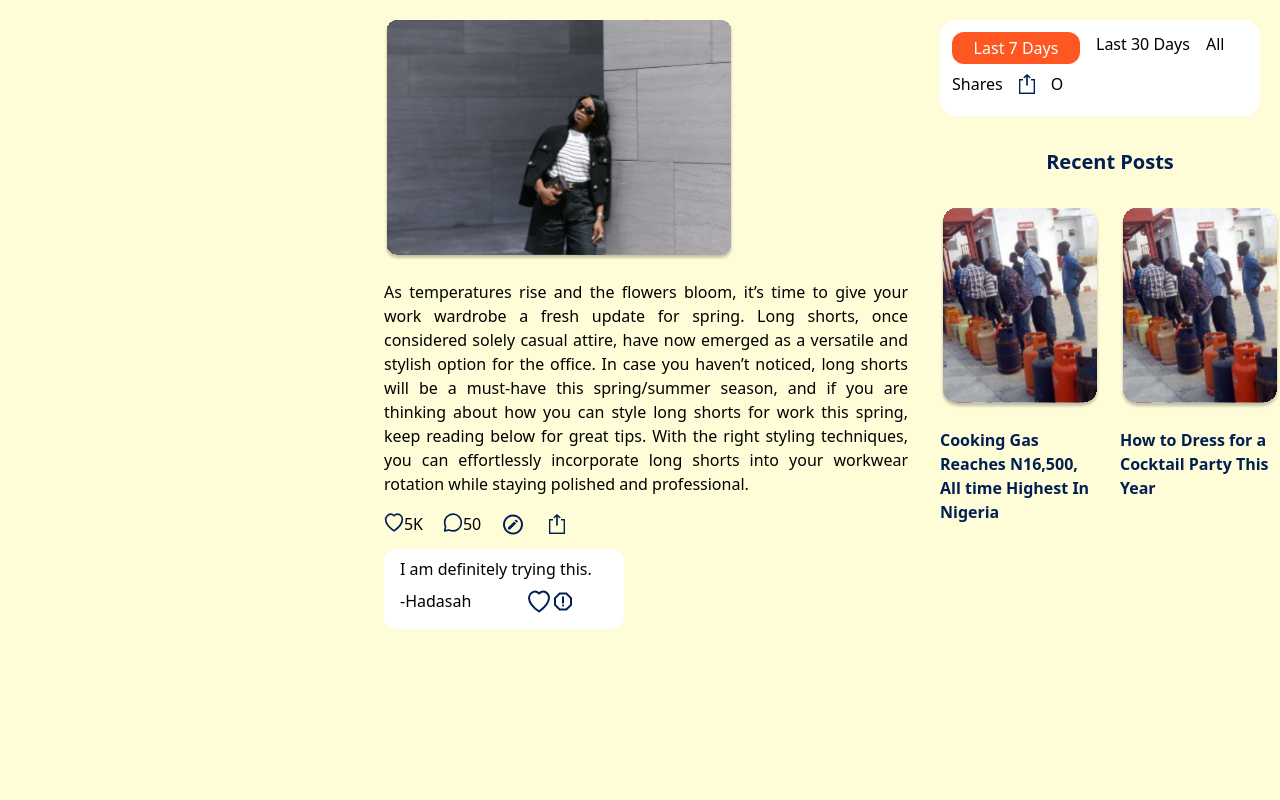
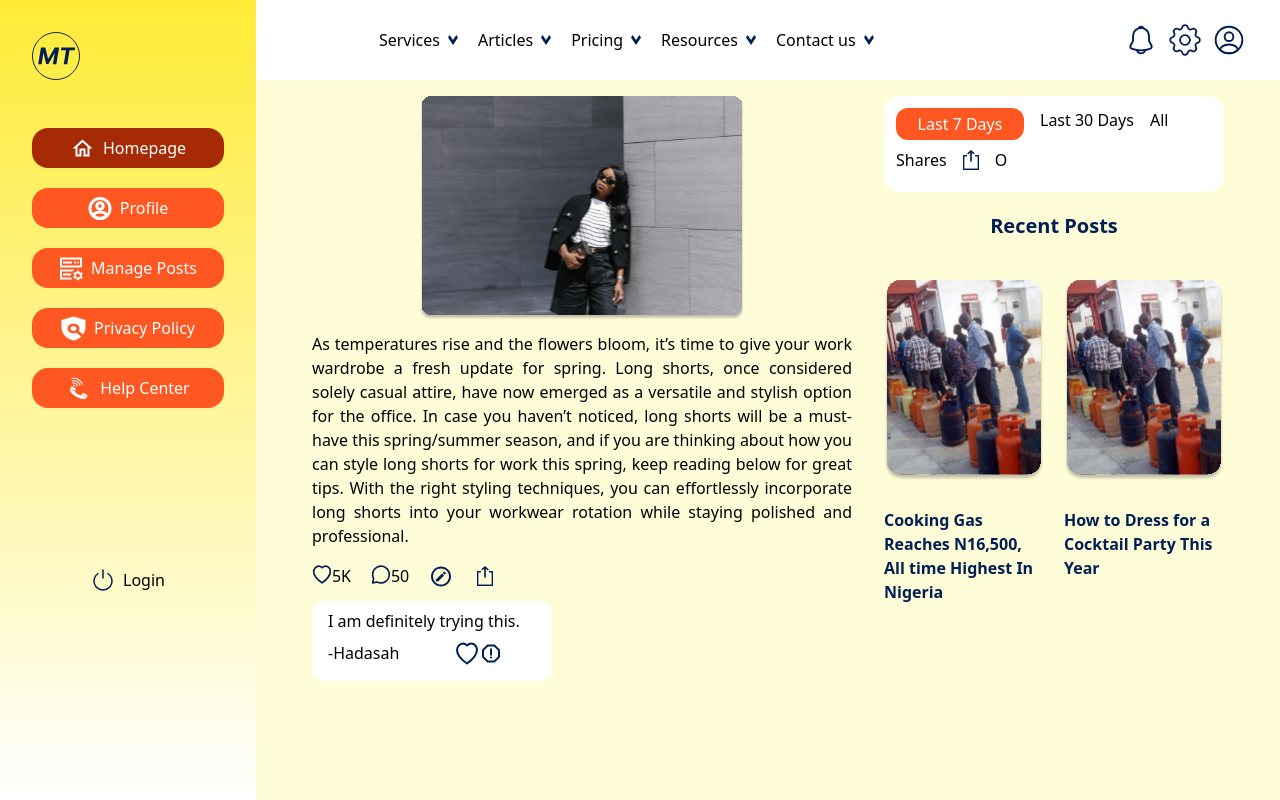
Before and after one commit to m4ace-project/blog-frontend, a React (Vite) app: page /readpost in a window 1280 px wide. Built offline with nearby package versions, Linux system fonts and the light colour scheme.

Commit message:
update the other post pages

```diff
--- a/src/pages/AboutYou.jsx
+++ b/src/pages/AboutYou.jsx
@@ -1,15 +1,24 @@
 import React from 'react'
+import Widget from '../components/common/Widget';
+import PostHeader from '../components/pages/post/PostHeader';
 
 function AboutYou() {
   return (
-    <div className='bg-[#FFFCD8] h-[100vh]'>
-      <div className='flex w-[70%] float-end gap-[3rem] mt-5'>
-        <div className='w-[25rem]'>
+    <div className='bg-[#FFFCD8] h-[100vh] md:flex'>
+      <div className='md:w-[20%]'>
+          <Widget />
+      </div>
+      <div className='md:w-[80%]'>
+      <PostHeader />
+        <div className='lg:flex gap-[3rem] ml-8 mt-5'>
+          <div className='lg:w-[50%] px-14 lg:px-0'>
             <h5 className='text-[#001F54] font-bold text-xl text-center'>About</h5>
-          <div className='bg-white text-[#001F54] w-full h-[16rem] p-5 mt-8'>
+            <div className='bg-white text-[#001F54] w-full h-[48%] p-5 mt-5'>
               <h5 className='font-bold text-center text-lg'>Tell the world about yourself</h5>
               <p className='my-7'>Here’s where you can share more about yourself: your history, work experience, accomplishments, interests, dreams, and more. You can even add images and use rich text to personalize your bio.</p>
-            <button className='bg-[#FF5722] text-white w-[9rem] h-[2rem] rounded-xl mx-[30%] flex justify-center items-center gap-2'>Get Started <img src="./src/assets/Arrow 8.svg" alt="" /></button>
+              <div className='flex justify-center'>
+                <button className='bg-[#FF5722] text-white w-[9rem] h-[2rem] rounded-xl'>Get Started</button>
+              </div>
             </div>
             <div className='bg-white w-full h-[8rem] rounded-2xl p-5 mt-8 space-y-4'>
               <h5 className='flex justify-center items-center pt-8 font-bold'>Texts</h5>
@@ -18,27 +27,28 @@ function AboutYou() {
                 <p>Insert Photo</p>
               </div>
             </div>
-          <h5 className='text-xl font-bold  mt-[5rem]'>20 Following</h5>
+            <h5 className='text-xl font-bold  mt-[3rem]'>20 Following</h5>
           </div>
-        <div className='bg-white p-5'>
-          <div className='flex gap-5 mb-10'>
+          <div className='bg-white lg:w-[40%] mx-14 lg:mx-0 px-5 mt-10 pb-14 lg:pb-0 lg:mt-0 pt-5'>
+            <div className='md:flex md:justify-between md:gap-5 mb-8'>
               <h5 className='text-[#001F54] font-bold text-xl flex items-center'>Profile information</h5>
-            <div>
-              <img src="./src/assets/profile.svg" className='justify-self-center' alt="" />
+              <div className='mt-10 md:mt-0'>
+                <img src="./src/assets/profile.svg" className='md:justify-self-center' alt="" />
                 <button className='bg-[#FF5722] text-white w-[8rem] h-[2rem] rounded-xl mt-3'>Upload</button>
               </div>
             </div>
             <form className=''>
               <label for="">Name*</label><br/>
-            <input type="text" className='border border-black rounded-full w-full h-10 mb-10' id="" name="" /><br/>
+              <input type="text" className='border border-black rounded-full w-full h-10 mb-7' id="" name="" /><br/>
               <label for="">Username*</label><br/>
-            <input type="text" className='border border-black rounded-full w-full h-10 mb-10' id="" name="" /><br/>
+              <input type="text" className='border border-black rounded-full w-full h-10 mb-7' id="" name="" /><br/>
               <label for="">Short Bio*</label>
               <input type="text" className='border border-black rounded-full w-full h-10' id="" name="" />
             </form>
-          <div className='mt-14 flex justify-between'>
+            <div className='mt-10 flex justify-between'>
               <button className='bg-[#FF5722] text-white w-[8rem] h-[2rem] rounded-xl mt-3'>Save</button>
               <button className='bg-[#FF5722] text-white w-[8rem] h-[2rem] rounded-xl mt-3'>Cancel</button>
+            </div>
           </div>
         </div>
       </div>
--- a/src/pages/ManagePost.jsx
+++ b/src/pages/ManagePost.jsx
@@ -1,9 +1,13 @@
 import React from 'react'
+import Widget from '../components/common/Widget';
 
 function ManagePost() {
   return (
-    <div className='bg-[#FFFCD8] h-[100vh]'>
-        <div>
+    <div className='bg-[#FFFCD8] h-[100vh] flex'>
+      <div className='md:w-[20%]'>
+        <Widget />
+      </div>
+      <div className='md:w-[80%]'>
             <header className='bg-white w-full h-[6rem] py-5 px-14 mb-10 flex justify-between'>
                 <p className='text-4xl'>Welcome Admin,</p>
                 <img src="./src/assets/profile.svg" className='w-14' alt="" />
@@ -109,7 +113,7 @@ function ManagePost() {
                 </table>
             </div>
 
-        </div>
+      </div>
     </div>
   )
 }
--- a/src/pages/ReadPost.jsx
+++ b/src/pages/ReadPost.jsx
@@ -1,15 +1,22 @@
 import React from 'react'
+import Widget from '../components/common/Widget';
+import PostHeader from '../components/pages/post/PostHeader';
 
 function ReadPost() {
   return (
-    <div className='bg-[#FFFCD8] h-[100vh]'>
-      <div className='flex w-[70%] float-end gap-[2rem] mt-5'>
-        <div className='w-[33rem]'>
+    <div className='bg-[#FFFCD8] h-[100vh] md:flex overflow-scroll'>
+      <div className='md:w-[20%]'>
+          <Widget />
+      </div>
+      <div className='md:w-[80%]'>
+        <PostHeader />
+        <div className='lg:flex lg:gap-[2rem] mt-10 lg:mt-4 mx-14 lg:ml-14'>
+          <div className=' w-[100%] lg:w-[60%] mb-10 lg:mb-0'>
             <div>
-            <img src="./src/assets/Frame 230.svg" className='h-[15rem]' alt="" />
-            <p className='mt-5 text-justify'>As temperatures rise and the flowers bloom, it’s time to give your work wardrobe a fresh update for spring. Long shorts, once considered solely casual attire, have now emerged as a versatile and stylish option for the office. In case you haven’t noticed, long shorts will be a must-have this spring/summer season, and if you are thinking about how you can style long shorts for work this spring, keep reading below for great tips. With the right styling techniques, you can effortlessly incorporate long shorts into your workwear rotation while staying polished and professional.</p>
+              <img src="./src/assets/Frame 230.svg" className='place-self-center lg:h-[14rem]' alt="" />
+              <p className='mt-3 text-justify'>As temperatures rise and the flowers bloom, it’s time to give your work wardrobe a fresh update for spring. Long shorts, once considered solely casual attire, have now emerged as a versatile and stylish option for the office. In case you haven’t noticed, long shorts will be a must-have this spring/summer season, and if you are thinking about how you can style long shorts for work this spring, keep reading below for great tips. With the right styling techniques, you can effortlessly incorporate long shorts into your workwear rotation while staying polished and professional.</p>
             </div>
-            <div className='flex gap-5 h-[1.3rem] my-4'>
+              <div className='flex gap-5 h-[1.3rem] my-10 lg:my-4'>
                 <div className='flex'>
                   <img src="./src/assets/heart.svg" alt=" " />
                   <p>5K</p>
@@ -38,8 +45,8 @@ function ReadPost() {
               </div>
           </div>
 
-        <div>
-            <div className='bg-white w-[20rem] h-[6rem] rounded-[1rem] mb-8 p-3'>
+          <div className='pb-14'>
+            <div className='bg-white md:w-[60%] lg:w-[100%] h-[6rem] rounded-[1rem] mb-14 lg:mb-4 p-3'>
               <div className='flex gap-4 mb-2'>
                 <button className='bg-[#FF5722] text-white w-[8rem] h-[2rem] rounded-xl'>Last 7 Days</button>
                 <p>Last 30 Days</p>
@@ -52,15 +59,16 @@ function ReadPost() {
               </div>
             </div>
               <div className='text-[#001F54] font-bold'>
-                <h5 className='text-center text-xl my-3'>Recent Posts</h5>
-                <div className='flex gap-5'>
-                    <div className='w-[10rem]'>
-                        <img src="./src/assets/Rectangle 347.svg" className='w-[10rem] h-[15rem]' alt=" " />
+                  <h5 className='text-center text-xl mb-10 lg:my-5'>Recent Posts</h5>
+                  <div className='md:flex md:gap-5'>
+                      <div className='md:w-[50%] mb-14 place-items-center lg:w-[10rem]'>
+                          <img src="./src/assets/Rectangle 347.svg" className='lg:w-[10rem] lg:h-[15rem] mb-5 lg:mb-2' alt=" " />
                           <p>Cooking Gas Reaches N16,500, All time Highest In Nigeria</p>
                       </div>
-                    <div className='w-[10rem]'>
-                        <img src="./src/assets/Rectangle 347.svg" className='w-[10rem] h-[15em]' alt=" " />
+                      <div className='md:w-[50%] place-items-center lg:w-[10rem]'>
+                          <img src="./src/assets/Rectangle 347.svg" className='lg:w-[10rem] lg:h-[15em] mb-5 lg:mb-2' alt=" " />
                           <p>How to Dress for a Cocktail Party This Year</p>
+                      </div>
                   </div>
               </div>
           </div>
--- a/src/pages/RecentArticles.jsx
+++ b/src/pages/RecentArticles.jsx
@@ -1,9 +1,13 @@
 import React from 'react'
+import Widget from '../components/common/Widget';
 
 function RecentArticles() {
   return (
-    <div className='bg-[#FFFCD8] h-[100vh]'>
-      <div>
+    <div className='bg-[#FFFCD8] h-[100vh] flex'>
+      <div className='md:w-[20%]'>
+        <Widget />
+      </div>
+      <div className='md:w-[80%]'>
         <header className='bg-white w-full h-[5rem] py-4 px-14 flex justify-between'>
             <p className='text-2xl'>Welcome Admin,</p>
             <img src="./src/assets/profile.svg" className='w-7' alt="" />
--- a/src/pages/Users.jsx
+++ b/src/pages/Users.jsx
@@ -1,9 +1,13 @@
 import React from 'react'
+import Widget from '../components/common/Widget';
 
 function Users() {
   return (
-    <div className='bg-[#FFFCD8] h-[100vh]'>
-        <div>
+    <div className='bg-[#FFFCD8] h-[100vh] flex'>
+      <div className='md:w-[20%]'>
+        <Widget />
+      </div>
+        <div className='md:w-[80%]'>
             <header className='bg-white w-full h-[6rem] py-5 px-14 mb-10 flex justify-between'>
                 <p className='text-4xl'>Welcome Admin,</p>
                 <img src="./src/assets/profile.svg" className='w-14' alt="" />
```
Lines whose indentation alone changed are shown as unchanged.
